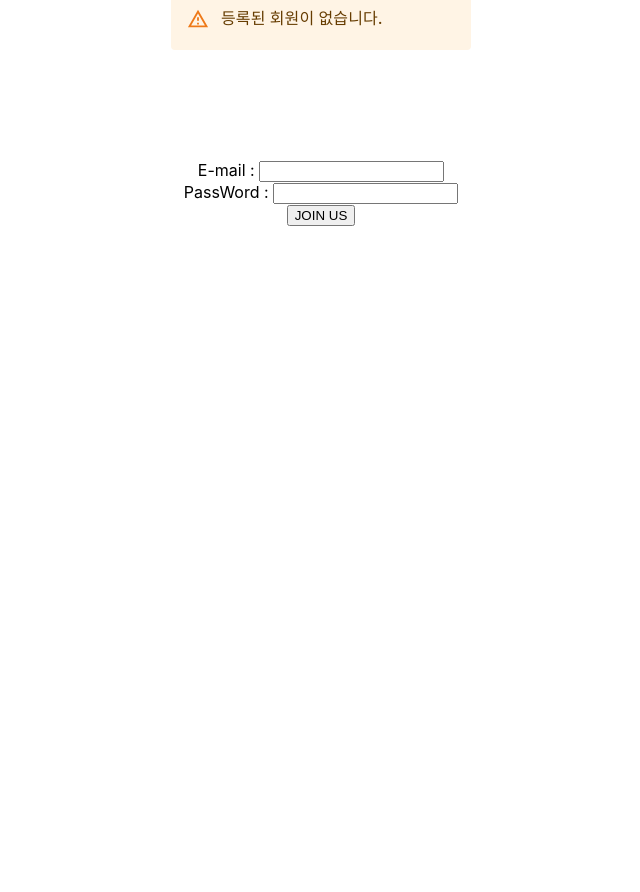
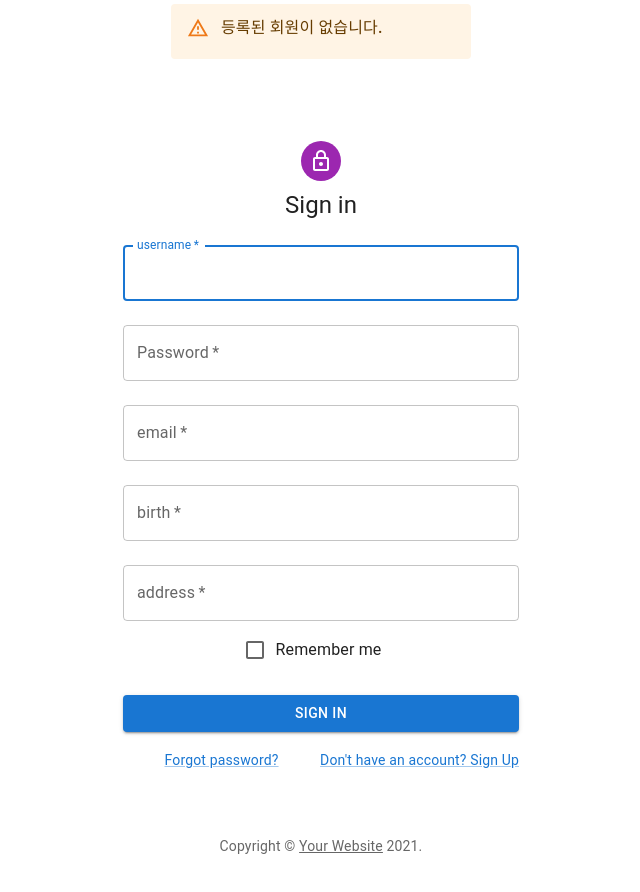
Before and after one commit to Juuhyunn/Algorithms-with-REACT-and-Django-REST-Framework, a React (Create React App) app in the folder frontend/: page /signup in a window 1280 px wide. Shown: the part 500-1392 px from the top of the page, without its empty margins (319-959 px from the left). Before the commit the page ends 926 px from the top, so only its background shows below. Built offline with nearby package versions, Linux system fonts and the light colour scheme; the HTML template or start-up script is replaced by a standard one.

Commit message:
30, September

```diff
--- a/frontend/package.json
+++ b/frontend/package.json
@@ -11,6 +11,7 @@
     "@testing-library/jest-dom": "^5.11.4",
     "@testing-library/react": "^11.1.0",
     "@testing-library/user-event": "^12.1.10",
+    "axios": "^0.21.4",
     "react": "^17.0.2",
     "react-dom": "^17.0.2",
     "react-redux": "^7.2.5",
--- a/frontend/src/common/components/TodoList.js
+++ b/frontend/src/common/components/TodoList.js
@@ -10,7 +10,12 @@ export default function TodoList() {
     const todos = useSelector( state => state.todoReducer.todos )
     const dispatch = useDispatch()
     const toggleTodo = id => dispatch(toggleTodoAction(id))
-    const deleteTodo = id => dispatch(deleteTodoAction(id))
+    const deleteTodo = id => {
+        alert(id)
+    dispatch(deleteTodoAction(id))
+
+    }
+    let a = ''
     return(<>
     <Div>
         {todos.length === 0 &&
@@ -31,7 +36,7 @@ export default function TodoList() {
                 <input type='checkbox' checked={todo.complete} onChange={toggleTodo.bind(null, todo.id)}/>
                 {todo.complete ?
                 <span style={{textDecoration:'line-through'}}>{todo.name}</span> : <span>{todo.name}</span>}
-                <button onClick={deleteTodo.bind(null, todo.id)}>x</button>
+                <button onClick={deleteTodo.bind(null, todo.id)}>{todo.id}</button>
             </div>))}
     </Div>
     </>)
--- a/frontend/src/common/components/UserJoin.js
+++ b/frontend/src/common/components/UserJoin.js
@@ -2,43 +2,168 @@ import React, { useState } from "react";
 import { useDispatch } from "react-redux";
 import { addUserAction } from "reducers/user.reducer";
 import styled from "styled-components"
+import Avatar from '@mui/material/Avatar';
+import Button from '@mui/material/Button';
+import CssBaseline from '@mui/material/CssBaseline';
+import TextField from '@mui/material/TextField';
+import FormControlLabel from '@mui/material/FormControlLabel';
+import Checkbox from '@mui/material/Checkbox';
+import Link from '@mui/material/Link';
+import Grid from '@mui/material/Grid';
+import Box from '@mui/material/Box';
+import LockOutlinedIcon from '@mui/icons-material/LockOutlined';
+import Typography from '@mui/material/Typography';
+import Container from '@mui/material/Container';
+import { createTheme, ThemeProvider } from '@mui/material/styles';
+function Copyright(props) {
+    return (
+      <Typography variant="body2" color="text.secondary" align="center" {...props}>
+        {'Copyright © '}
+        <Link color="inherit" href="https://material-ui.com/">
+          Your Website
+        </Link>{' '}
+        {new Date().getFullYear()}
+        {'.'}
+      </Typography>
+    );
+  }
 
+const theme = createTheme();
 
 export default function UserJoin() {
-    const [email, setEmail] = useState('')
-    const [pw, setPw] = useState('')
+    const [user, setUser] = useState({
+        username: '',
+        password : '',
+        email : '',
+        birth : '',
+        address: ''
+    })
+    const {username, password, email, birth, address} = `user`
     const dispatch = useDispatch()
 
-    const submitForm = e => {
+    const handleSubmit = e => {
         e.preventDefault()
-        const newUser = {
-            email : email,
-            pw : pw
-        }
-        addUser(newUser)
-        setEmail('')
-        setPw('')
+        alert(`가입 회원 정보 : ${JSON.stringify(user)}`)
+        addUser(user)
+        document.getElementById('input-form').value=''
     }
     const addUser = user => {
         return(dispatch(addUserAction(user)))
     }
-    const joinId = e => {
+    const handleChange = e => {
         e.preventDefault()
-        setEmail(e.target.value)
+        const {name, value} = e.target
+        // alert(`name: ${name}, value: ${value}`)
+        setUser({
+            ...user, [name]: value
+        })
     }
-    const joinPw = e => {
-        e.preventDefault()
-        setPw(e.target.value)
-    }
+
     return (<>
-
-    <Div>
-        <form onSubmit={submitForm} method='POST'>
-            E-mail : <input type='text' id='email' onChange={joinId} value={email}/><br/>
-            PassWord : <input type='text' id='pw' onChange={joinPw} value={pw}/><br/>
-            <input type='submit' value='JOIN US'/>
-        </form>
-    </Div>
+    <ThemeProvider theme={theme}>
+      <Container component="main" maxWidth="xs">
+        <CssBaseline />
+        <Box
+          sx={{
+            marginTop: 8,
+            display: 'flex',
+            flexDirection: 'column',
+            alignItems: 'center',
+          }}
+        >
+          <Avatar sx={{ m: 1, bgcolor: 'secondary.main' }}>
+            <LockOutlinedIcon />
+          </Avatar>
+          <Typography component="h1" variant="h5">
+            Sign in
+          </Typography>
+          <Box component="form" id = 'input-form'onSubmit={handleSubmit} noValidate sx={{ mt: 1 }}>
+            <TextField
+              margin="normal"
+              required
+              fullWidth
+              id="username"
+              label="username"
+              name="username"
+              value={username}
+              autoComplete="email"
+              onChange={handleChange}
+              autoFocus
+            />
+            <TextField
+              margin="normal"
+              required
+              fullWidth
+              name="password"
+              label="Password"
+              type="text"
+              id="password"
+              value={password}
+              autoComplete="current-password"
+              onChange={handleChange}
+            />
+            <TextField
+              margin="normal"
+              required
+              fullWidth
+              name="email"
+              label="email"
+              type="text"
+              id="email"
+              value={email}
+              onChange={handleChange}
+            />
+            <TextField
+              margin="normal"
+              required
+              fullWidth
+              name="birth"
+              label="birth"
+              type="text"
+              id="birth"
+              value={birth}
+              onChange={handleChange}
+            />
+            <TextField
+              margin="normal"
+              required
+              fullWidth
+              name="address"
+              label="address"
+              type="text"
+              id="address"
+              value={address}
+              onChange={handleChange}
+            />
+            <FormControlLabel
+              control={<Checkbox value="remember" color="primary" />}
+              label="Remember me"
+            />
+            <Button
+              type="submit"
+              fullWidth
+              variant="contained"
+              sx={{ mt: 3, mb: 2 }}
+            >
+              Sign In
+            </Button>
+            <Grid container>
+              <Grid item xs>
+                <Link href="#" variant="body2">
+                  Forgot password?
+                </Link>
+              </Grid>
+              <Grid item>
+                <Link href="#" variant="body2">
+                  {"Don't have an account? Sign Up"}
+                </Link>
+              </Grid>
+            </Grid>
+          </Box>
+        </Box>
+        <Copyright sx={{ mt: 8, mb: 4 }} />
+      </Container>
+    </ThemeProvider>
     </>)
 }
 const Div = styled.div`
--- a/frontend/src/common/components/UserList.js
+++ b/frontend/src/common/components/UserList.js
@@ -4,7 +4,7 @@ import Alert from '@mui/material/Alert';
 import AlertTitle from '@mui/material/AlertTitle';
 import Stack from '@mui/material/Stack';
 import { useSelector, useDispatch } from "react-redux";
-import { changePasswordAction } from "reducers/user.reducer";
+import { changePasswordAction, deleteUserAction, changeEmailAction } from "reducers/user.reducer";
 import List from '@mui/material/List';
 import ListItem from '@mui/material/ListItem';
 import ListItemButton from '@mui/material/ListItemButton';
@@ -18,23 +18,42 @@ import { isRejected } from "@reduxjs/toolkit";
 export default function UserList() {
     const users = useSelector(state => state.userReducer.users)
     const dispatch = useDispatch()
-    let target = ''
-    let edit_pw = ''
-    const submitForm = e => {
+    let email_ = ''
+    let pw_ = ''
+    const submitForm1 = e => {
         e.preventDefault()
         const editUser = {
-            email : target,
-            pw : edit_pw
+            email : email_,
+            password : pw_
         }
         dispatch(changePasswordAction(editUser))
-        target = ''
-        edit_pw = ''
+        email_ = ''
+        pw_ = ''
 
     }
     const changePassword = e => {
         e.preventDefault()
-        target = e.target.id
-        edit_pw = e.target.value
+        email_ = e.target.id
+        pw_ = e.target.value
+    }
+    const submitForm2 = e => {
+        e.preventDefault()
+        const editUser = {
+            email : email_,
+            pw : pw_
+        }
+        dispatch(changeEmailAction(editUser))
+        email_ = ''
+        pw_ = ''
+
+    }
+    const changeEmail = e => {
+        e.preventDefault()
+        pw_ = e.target.id
+        email_ = e.target.value
+    }
+    const deleteUser = email => {
+        dispatch(deleteUserAction(email))
     }
     return(<><Div>
     {users.length === 0 &&
@@ -52,18 +71,17 @@ export default function UserList() {
     {users.length !== 0 && users.map(user => (
         <div key={user.email}>
             {user.email !== '' ?
-            <span> email : {user.email} , password : {user.pw}</span> :
-            <span>이메일이 없는 회원
-                </span>}
-            <form onSubmit={submitForm}>
+            <span> email : {user.email} , password : {user.password}
+            <form onSubmit={submitForm1}>
                 <input type='text' id={user.email} onChange={changePassword}/>
                 <input type='submit' value='PW 수정'/>
-            </form>
-        </div>
-
-    ))
-
-    }
+            </form></span> :
+            <span>이메일이 없는 회원<form onSubmit={submitForm2}>
+                <input type='text' id={user.password} onChange={changeEmail}/>
+                <input type='submit' value='Email 수정'/>
+            </form></span>}
+            {/* <input type='button' onClick={deleteUser.bind(null, user.email)} value='삭제'/> */}
+            </div>))}
     </Div>
     </>)
 }
--- a/frontend/src/reducers/user.reducer.js
+++ b/frontend/src/reducers/user.reducer.js
@@ -1,6 +1,8 @@
 const initialState = {users:[], user:{}}
 export const addUserAction = user => ({type:"ADD_USER", payload: user})
 export const changePasswordAction = user => ({type:"EDIT_PW", payload: user})
+export const deleteUserAction = email => ({type:"DELETE_USER", payload: email})
+export const changeEmailAction = user => ({type:"EDIT_EMAIL", payload: user})
 
 const userReducer = (state = initialState, action) => {
     switch(action.type) {
@@ -10,7 +12,12 @@ const userReducer = (state = initialState, action) => {
             // alert("email : " + action.payload.email +" // pw : " + action.payload.pw)
             return {...state, users: state.users.map(
                 user => (user.email == action.payload.email ?
-                    {...user, pw : action.payload.pw} : user))}
+                    {...user, password : action.payload.password} : user))}
+        case "DELETE_USER" :
+            return {...state, users: state.users.filter(user => user.email != action.payload.email)}
+        case "EDIT_EMAIL" :
+            return {...state, users: state.users.map(
+                user => user.password == action.payload.password ? {...user, email : action.payload.email} : user)}
         default : return state
     }
 }
```
Also changed, not shown: frontend/src/api/index.js (added, +10 -0 lines), 1 other file (tests, documents, lock files or other folders).
